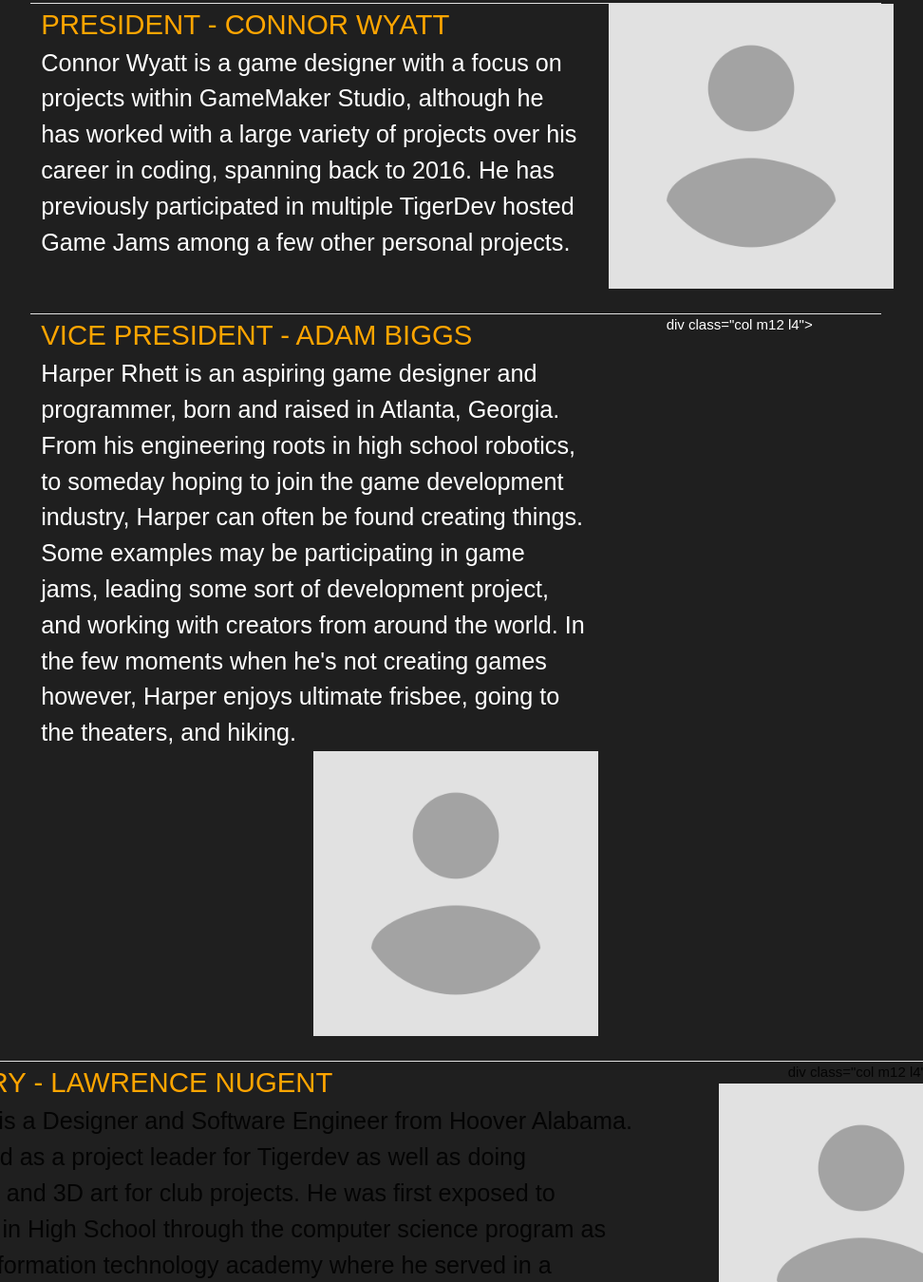
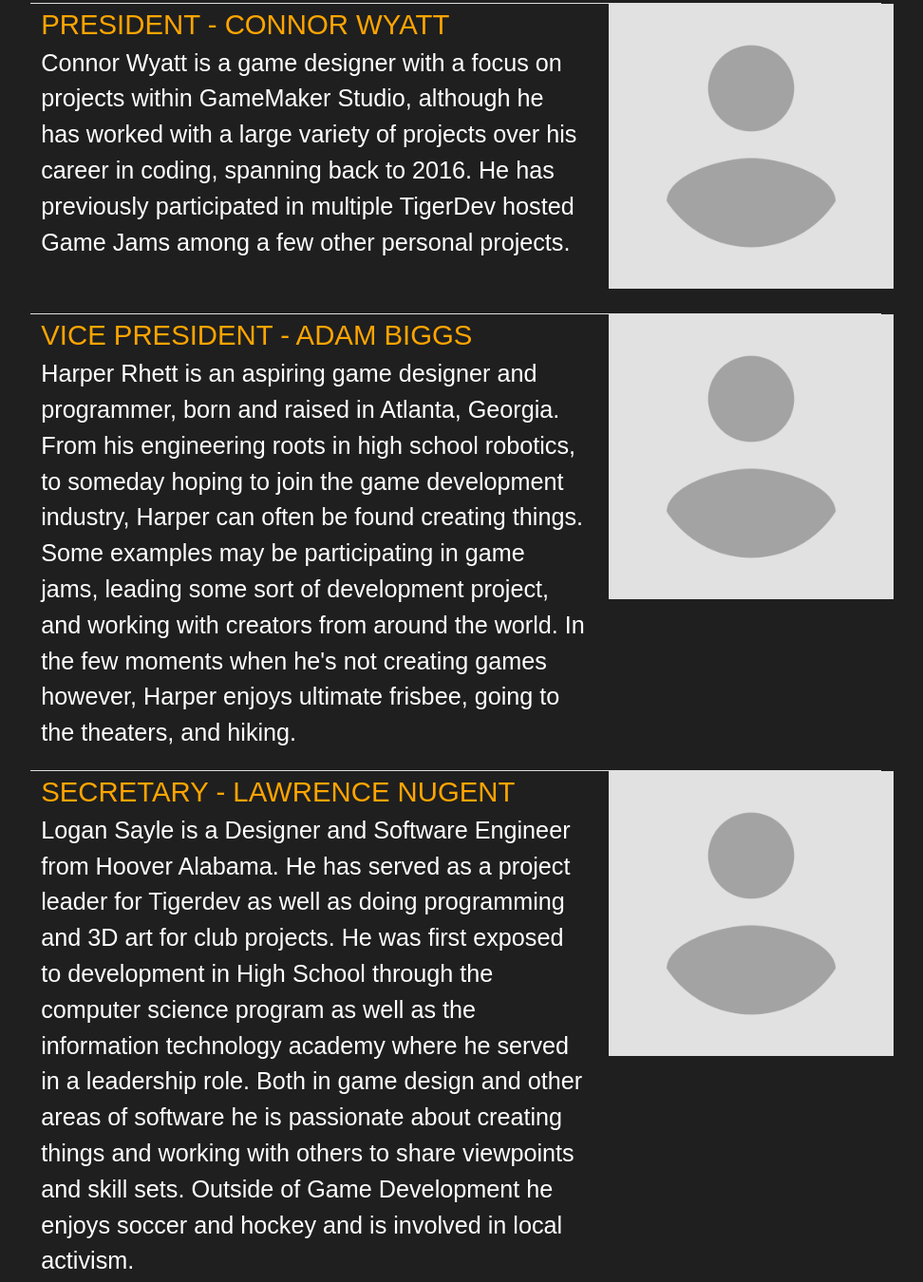
Before and after one commit to autigerdev/autigerdev.github.io, a plain HTML site: page about-us.html in a window 1280 px wide. Shown: the part 1428-2778 px from the top of the page at 95% size, without its empty margins (160-1132 px from the left). Drawn offline with nearby package versions, Linux system fonts and the light colour scheme.

Commit message:
Update about-us.html

```diff
--- a/about-us.html
+++ b/about-us.html
@@ -100,7 +100,7 @@
         </div>
       </div>
       <!--<div class="col m12 l4"><img src="images/people/Harper Rhett.jpg" alt="Vice President" /></div>-->
-      div class="col m12 l4"><img src="images/people/Placeholder.png" alt="Vice President" /></div>
+      <div class="col m12 l4"><img src="images/people/Placeholder.png" alt="Vice President" /></div>
     </div>
 
     <!-- Divider -->
@@ -119,7 +119,7 @@
         </div>
       </div>
       <!--<div class="col m12 l4"><img src="images/people/Logan Sayle.jpg" alt="Secretary" /></div>-->
-      div class="col m12 l4"><img src="images/people/Placeholder.png" alt="Secretary" /></div>
+      <div class="col m12 l4"><img src="images/people/Placeholder.png" alt="Secretary" /></div>
     </div>
 
     <!-- Divider -->
```
